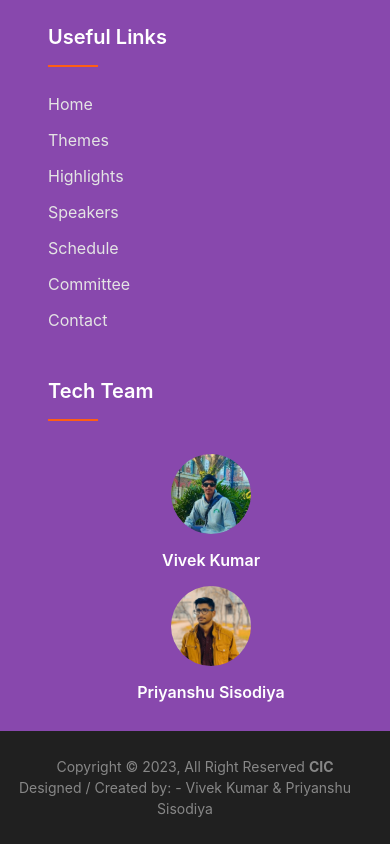
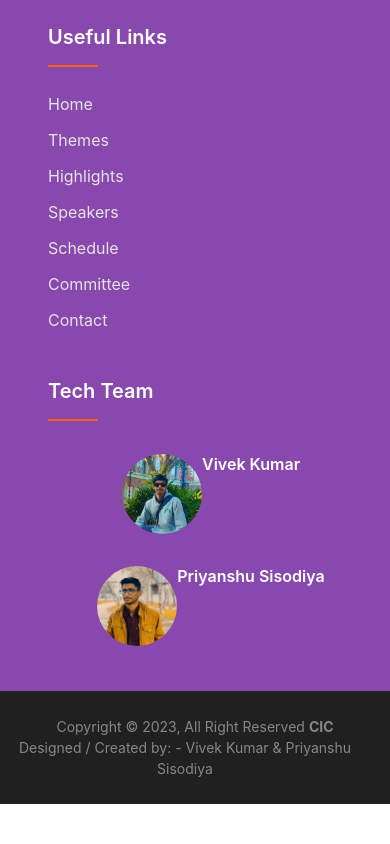
Before and after one commit to Vivekumar08/cic-conference, a React (Create React App) app: page /about in a window 390 px wide. Shown: the part 10458-11302 px from the top of the page. After the commit the page ends 11262 px from the top, so only its background shows below. Built offline with nearby package versions, Linux system fonts and the light colour scheme; the HTML template or start-up script is replaced by a standard one; a web font is replaced by a local one.

Commit message:
major changes

```diff
--- a/src/Pages/Contact.jsx
+++ b/src/Pages/Contact.jsx
@@ -196,7 +196,7 @@ const Contact = () => {
                   {TechTeam.map((title, i) => {
                     return (
                       <div
-                        className="flex flex-col justify-center m-2 text-center"
+                        className="flex  md:flex-col justify-center m-2 text-center"
                         key={i}
                       >
                         <img
```
